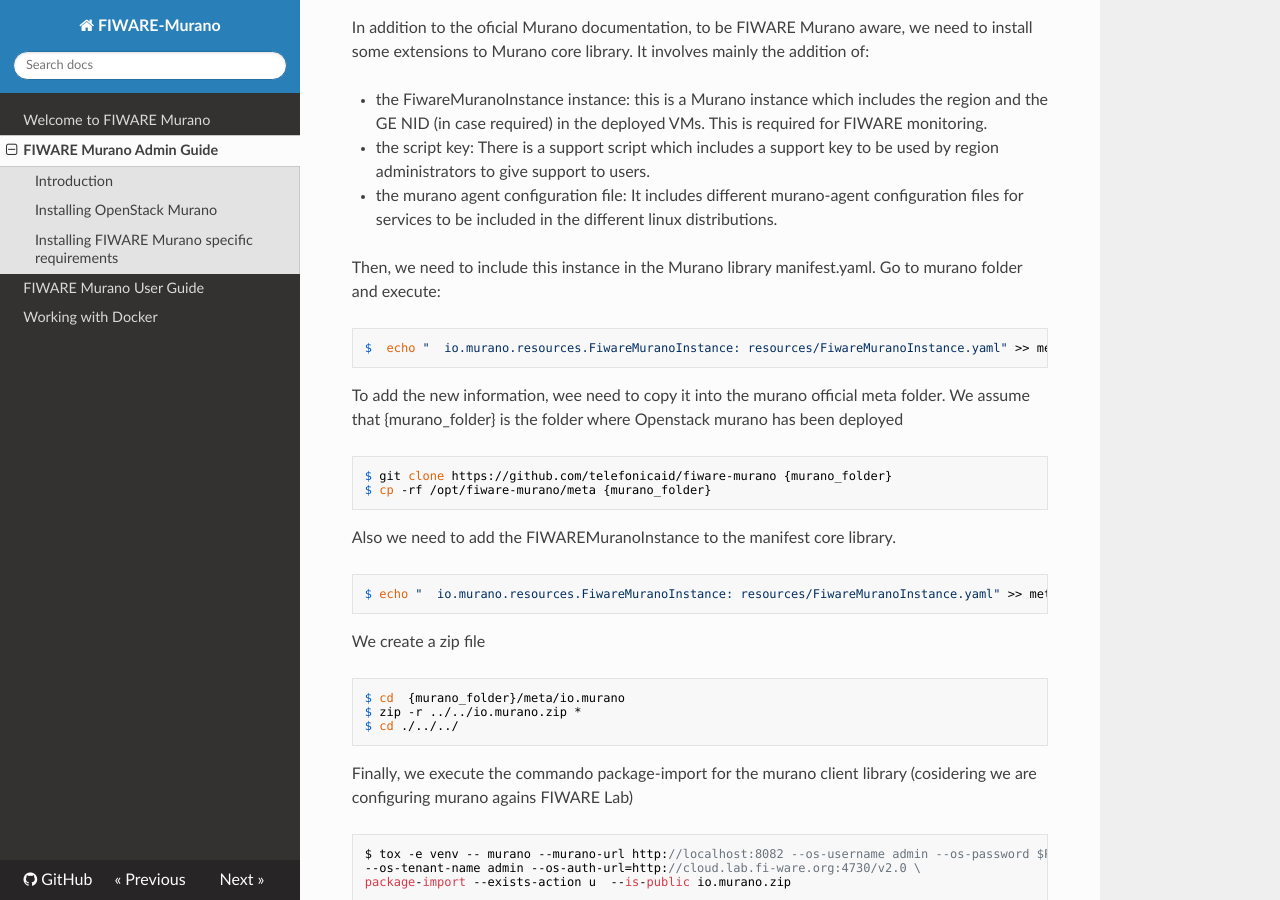
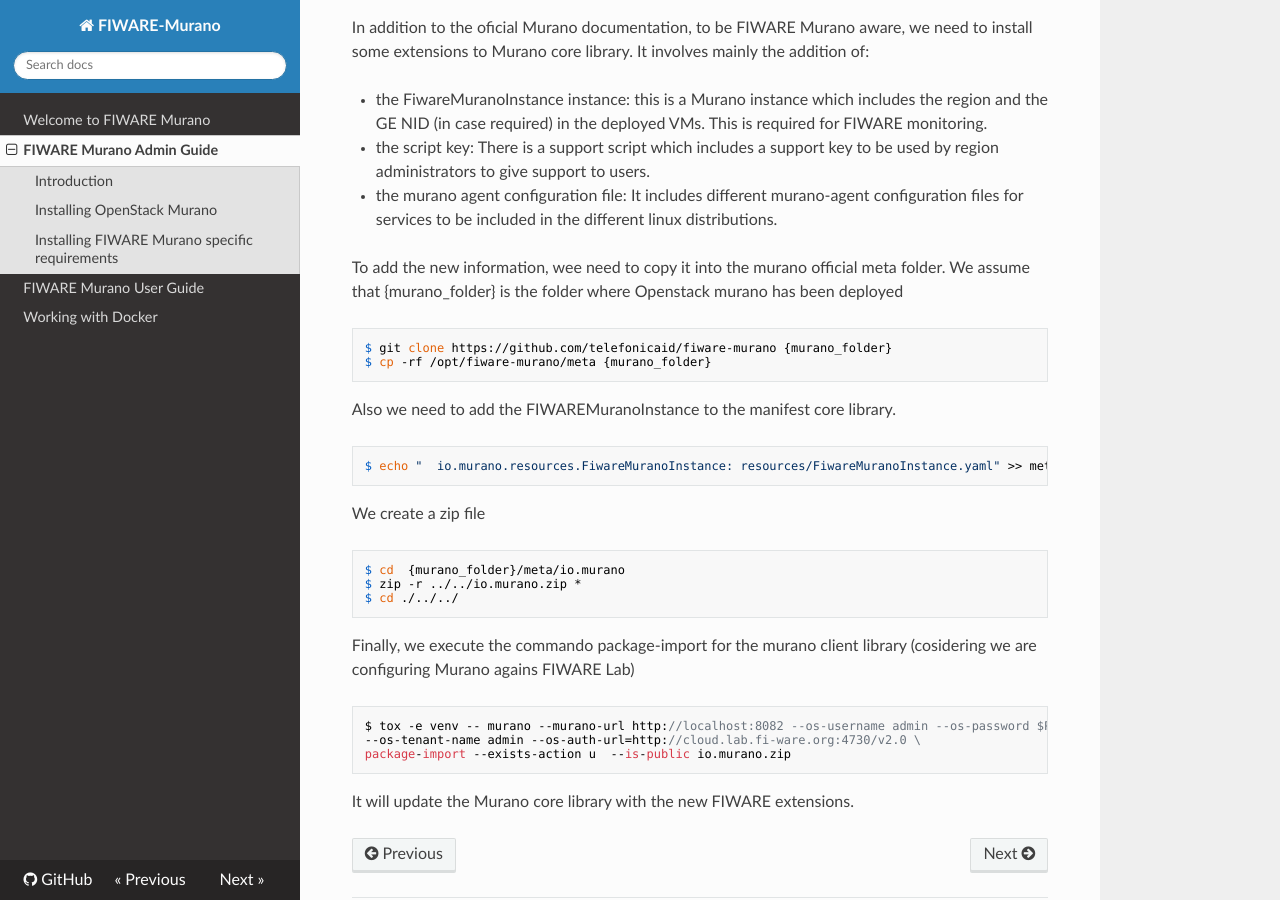
Before and after one commit to flopezag/fiware-murano, an MkDocs documentation site: the page built from doc/admin.md, in a window 1280 px wide and 900 px high, scrolled down 504 px. Built offline with MkDocs 1.6.1, drawn with Linux system fonts in a browser that asks for light colours; nearby versions of some CDN libraries; comment, search, counter and statistics services are not loaded; old or Windows-style settings are respelled for this version of MkDocs.

Commit message:
update documentation

```diff
--- a/doc/admin.md
+++ b/doc/admin.md
@@ -25,10 +25,6 @@
 -   the murano agent configuration file: It includes different murano-agent configuration files for services to be included in the different
   linux distributions.
 
-Then, we need to include this instance in the Murano library manifest.yaml. Go to murano folder and execute:
-
-    $  echo "  io.murano.resources.FiwareMuranoInstance: resources/FiwareMuranoInstance.yaml" >> meta/io.murano/manifest.yaml
-
 To add the new information, wee need to copy it into the murano official meta folder.  We assume that {murano_folder} is the folder where
 Openstack murano has been deployed
 
@@ -45,8 +41,10 @@
     $ zip -r ../../io.murano.zip *
     $ cd ./../../
 
-Finally, we execute the commando package-import for the murano client library (cosidering we are configuring murano agains FIWARE Lab)
+Finally, we execute the commando package-import for the murano client library (cosidering we are configuring Murano agains FIWARE Lab)
 
     $ tox -e venv -- murano --murano-url http://localhost:8082 --os-username admin --os-password $PASSWORD \
     --os-tenant-name admin --os-auth-url=http://cloud.lab.fi-ware.org:4730/v2.0 \
     package-import --exists-action u  --is-public io.murano.zip
+
+It will update the Murano core library with the new FIWARE extensions.
```
Also changed, not shown: README.md (+0 -4 lines).
